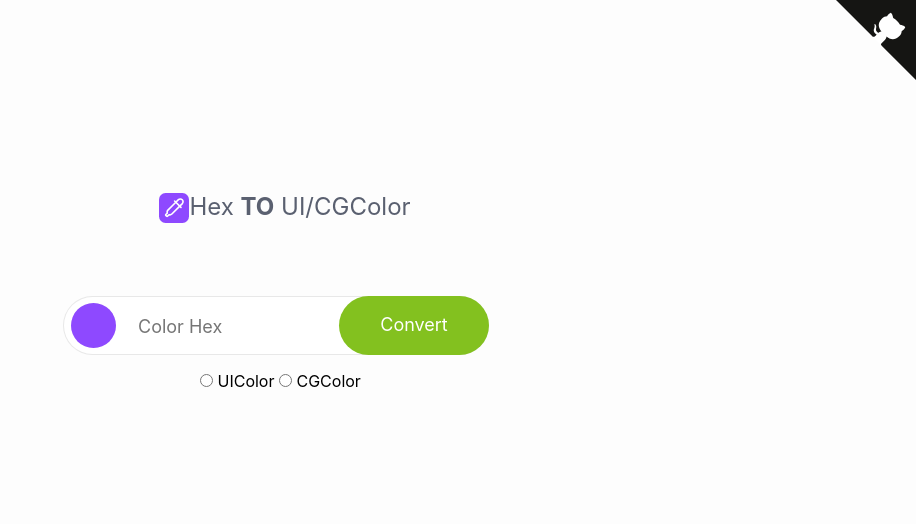
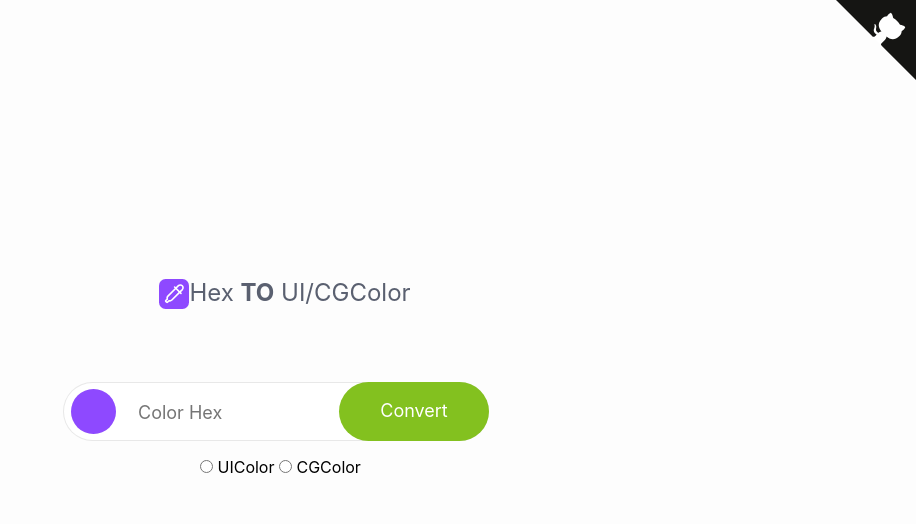
Before and after one commit to heliherrera/Hex-TO-UI-CGColor, a website: page index.html in a window 1280 px wide. Shown: the whole page, without its empty margins (364-1280 px from the left). Drawn offline with nearby package versions, Linux system fonts and the light colour scheme.

Commit message:
Update style.css

```diff
--- a/css/style.css
+++ b/css/style.css
@@ -4,7 +4,7 @@ body {
 }
 .main {
     position: absolute;
-    top: 314px;
+    top: 50%;
     left: 50%;
     transform: translate(-50%, -50%);
 }
```
